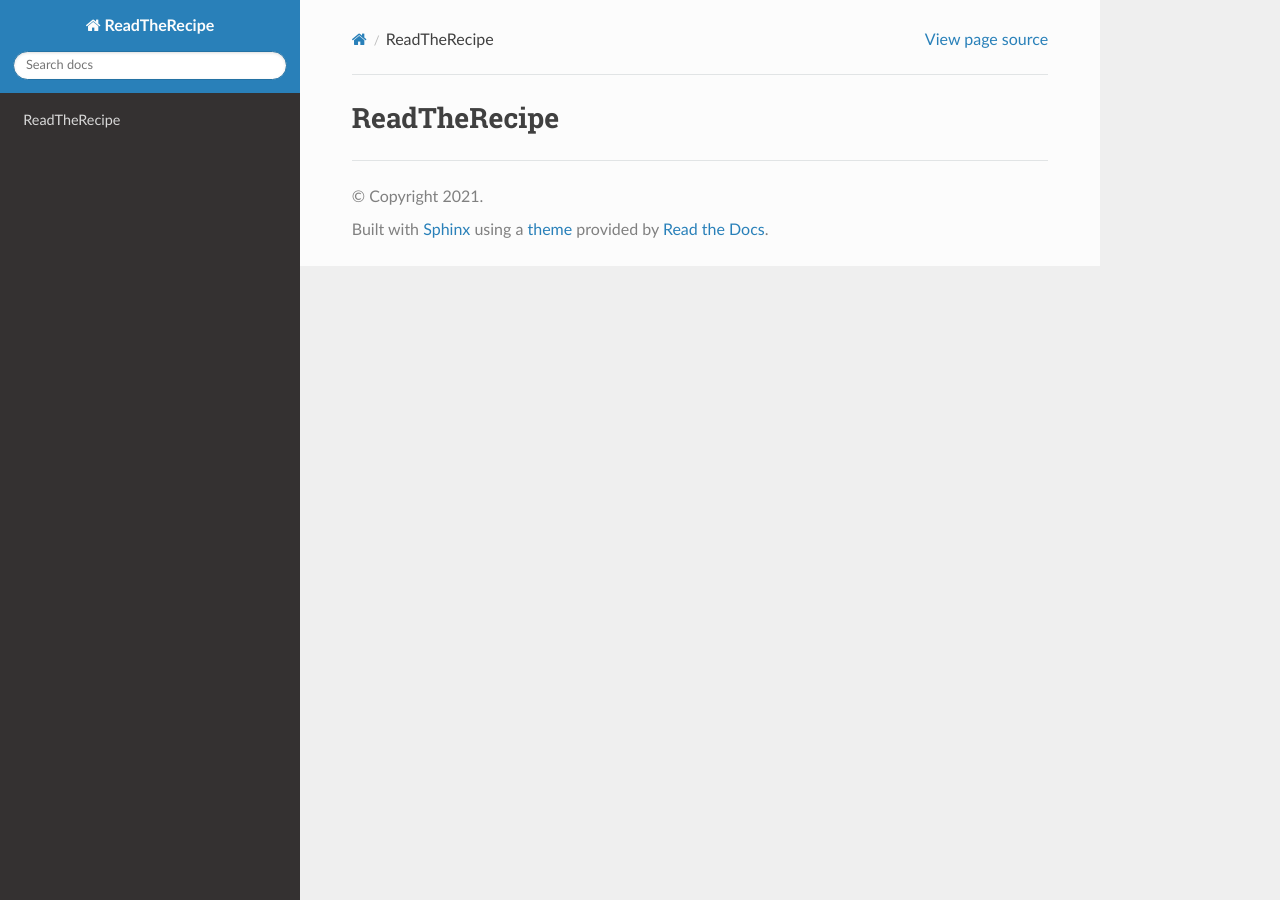
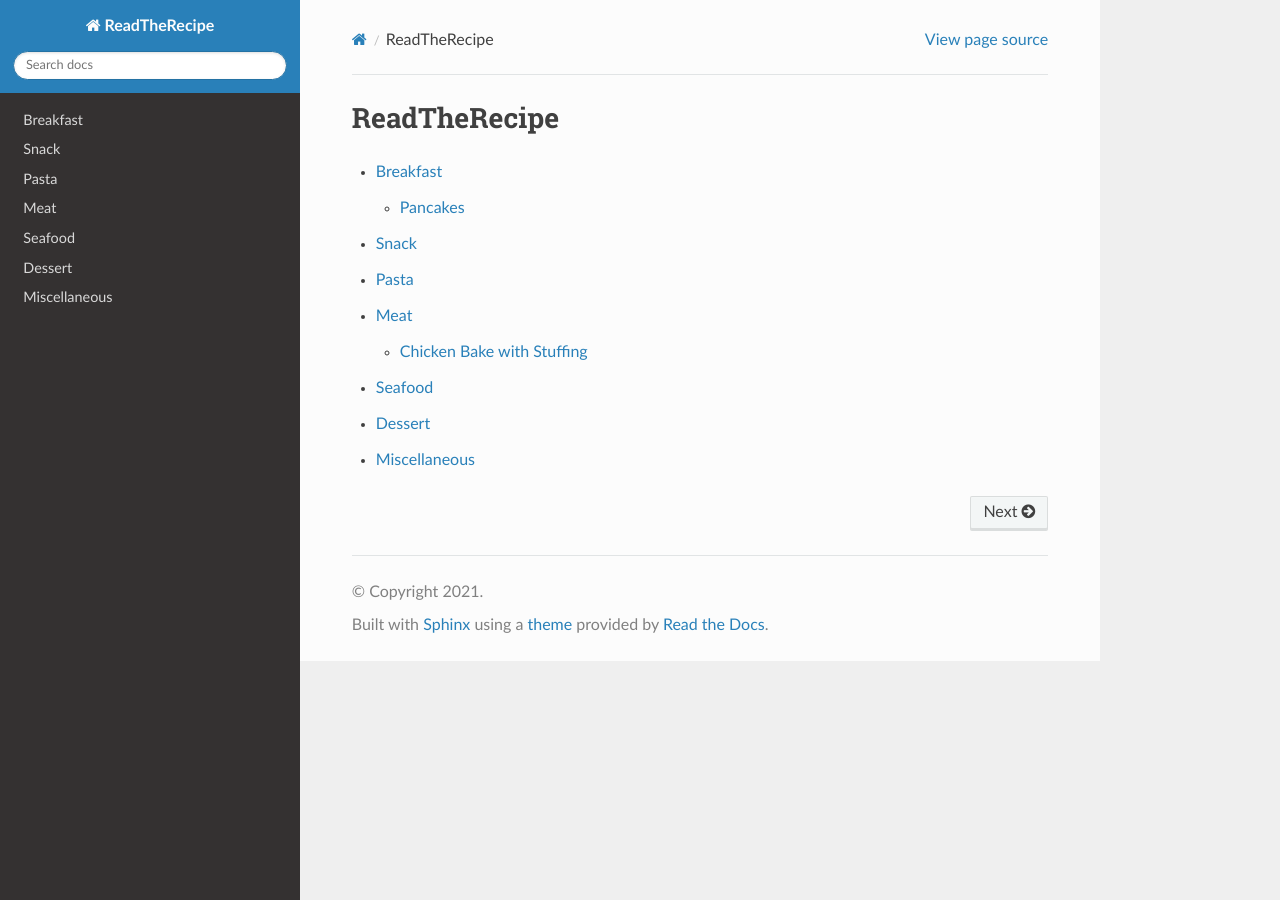
Before and after one commit to bernardopacini/ReadTheRecipe, a Sphinx documentation site: the page built from source/index.rst, in a window 1280 px wide. Built offline with Sphinx 7.4.7 and the Read the Docs theme 2.0.0, drawn with Linux system fonts in a browser that asks for light colours.

Commit message:
Adding Basic Structure and Pancake Recipe (#1)
* Adding basic structure and pancake recipe as a test.

* Adding miscellaneous category

* Standardizing formatting

* Added Chicken Bake with Stuffing

```diff
--- /dev/null
+++ b/source/breakfast/index.rst
@@ -0,0 +1,7 @@
+Breakfast
+=========
+
+.. toctree::
+   :maxdepth: 1
+
+   pancakes
--- /dev/null
+++ b/source/dessert/index.rst
@@ -0,0 +1,5 @@
+Dessert
+=======
+
+.. toctree::
+   :maxdepth: 1
--- a/source/index.rst
+++ b/source/index.rst
@@ -3,4 +3,11 @@ ReadTheRecipe
 
 .. toctree::
    :maxdepth: 2
-   :caption: Contents:
+
+   breakfast/index
+   snack/index
+   pasta/index
+   meat/index
+   seafood/index
+   dessert/index
+   miscellaneous/index
--- /dev/null
+++ b/source/miscellaneous/index.rst
@@ -0,0 +1,2 @@
+Miscellaneous
+=============
--- /dev/null
+++ b/source/pasta/index.rst
@@ -0,0 +1,5 @@
+Pasta
+=====
+
+.. toctree::
+   :maxdepth: 1
--- /dev/null
+++ b/source/seafood/index.rst
@@ -0,0 +1,5 @@
+Seafood
+=======
+
+.. toctree::
+   :maxdepth: 1
--- /dev/null
+++ b/source/snack/index.rst
@@ -0,0 +1,5 @@
+Snack
+=====
+
+.. toctree::
+   :maxdepth: 1
```
Also changed, not shown: source/breakfast/pancakes.rst (added, +30 -0 lines), source/meat/index.rst (added, +7 -0 lines), source/meat/stuffingChickenBake.rst (added, +33 -0 lines).
